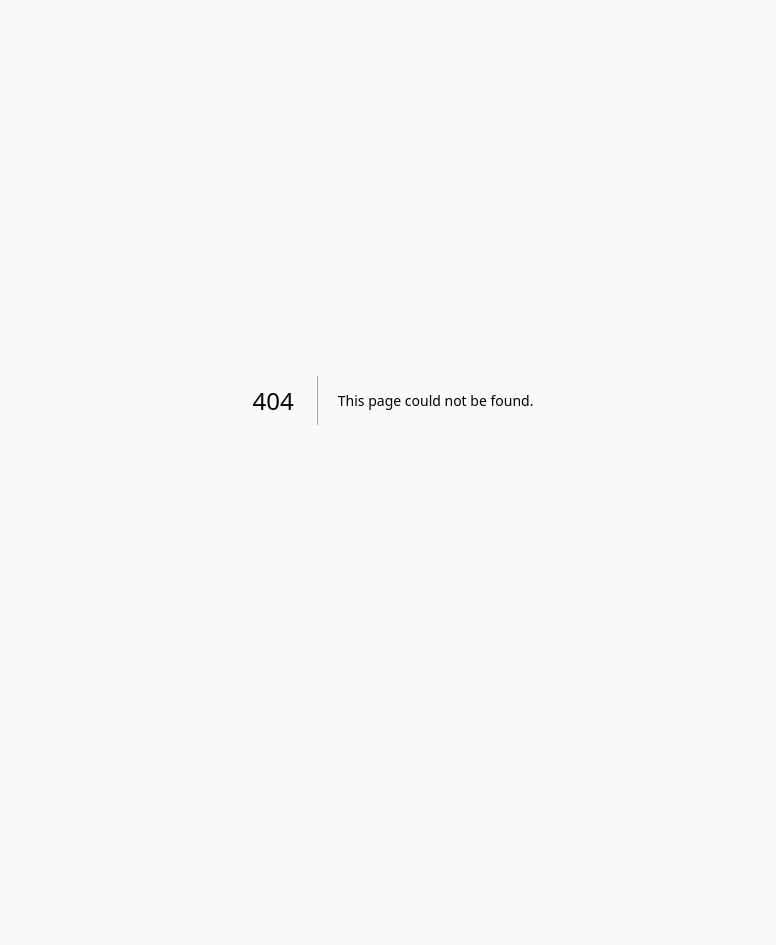
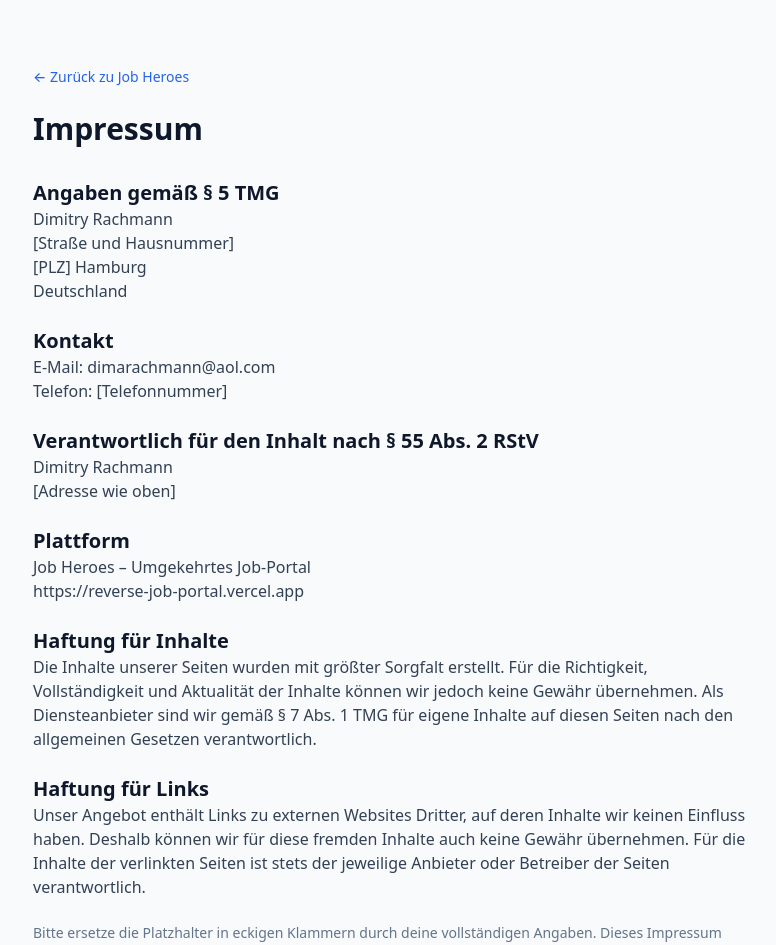
Before and after one commit to dimarichman/reverse-job-portal, a Next.js app: page /impressum in a window 1280 px wide. Before the commit this address had no page. Shown: the top 945 px of the page, without its empty margins (247-1023 px from the left). Before the commit the page ends 800 px from the top, so only its background shows below. Built offline with nearby package versions, Linux system fonts and the light colour scheme.

Commit message:
Add Impressum page (TMG-compliant)

```diff
--- /dev/null
+++ b/app/impressum/page.tsx
@@ -0,0 +1,66 @@
+'use client'
+
+export default function Impressum() {
+  return (
+    <div className="min-h-screen bg-slate-50">
+      <div className="max-w-3xl mx-auto px-4 sm:px-6 py-10 sm:py-16">
+        <a href="/" className="text-blue-600 text-sm font-medium hover:underline mb-6 inline-block">← Zurück zu Job Heroes</a>
+        <h1 className="text-3xl font-bold text-slate-900 mb-8">Impressum</h1>
+
+        <div className="prose prose-slate max-w-none space-y-6 text-slate-700">
+          <section>
+            <h2 className="text-xl font-semibold text-slate-900">Angaben gemäß § 5 TMG</h2>
+            <p>
+              Dimitry Rachmann<br />
+              [Straße und Hausnummer]<br />
+              [PLZ] Hamburg<br />
+              Deutschland
+            </p>
+          </section>
+
+          <section>
+            <h2 className="text-xl font-semibold text-slate-900">Kontakt</h2>
+            <p>
+              E-Mail: dimarachmann@aol.com<br />
+              Telefon: [Telefonnummer]
+            </p>
+          </section>
+
+          <section>
+            <h2 className="text-xl font-semibold text-slate-900">Verantwortlich für den Inhalt nach § 55 Abs. 2 RStV</h2>
+            <p>
+              Dimitry Rachmann<br />
+              [Adresse wie oben]
+            </p>
+          </section>
+
+          <section>
+            <h2 className="text-xl font-semibold text-slate-900">Plattform</h2>
+            <p>
+              Job Heroes – Umgekehrtes Job-Portal<br />
+              https://reverse-job-portal.vercel.app
+            </p>
+          </section>
+
+          <section>
+            <h2 className="text-xl font-semibold text-slate-900">Haftung für Inhalte</h2>
+            <p>
+              Die Inhalte unserer Seiten wurden mit größter Sorgfalt erstellt. Für die Richtigkeit, Vollständigkeit und Aktualität der Inhalte können wir jedoch keine Gewähr übernehmen. Als Diensteanbieter sind wir gemäß § 7 Abs. 1 TMG für eigene Inhalte auf diesen Seiten nach den allgemeinen Gesetzen verantwortlich.
+            </p>
+          </section>
+
+          <section>
+            <h2 className="text-xl font-semibold text-slate-900">Haftung für Links</h2>
+            <p>
+              Unser Angebot enthält Links zu externen Websites Dritter, auf deren Inhalte wir keinen Einfluss haben. Deshalb können wir für diese fremden Inhalte auch keine Gewähr übernehmen. Für die Inhalte der verlinkten Seiten ist stets der jeweilige Anbieter oder Betreiber der Seiten verantwortlich.
+            </p>
+          </section>
+
+          <p className="text-sm text-slate-500 mt-10">
+            Bitte ersetze die Platzhalter in eckigen Klammern durch deine vollständigen Angaben. Dieses Impressum entspricht den Anforderungen des deutschen Telemediengesetzes (TMG).
+          </p>
+        </div>
+      </div>
+    </div>
+  )
+}
```
